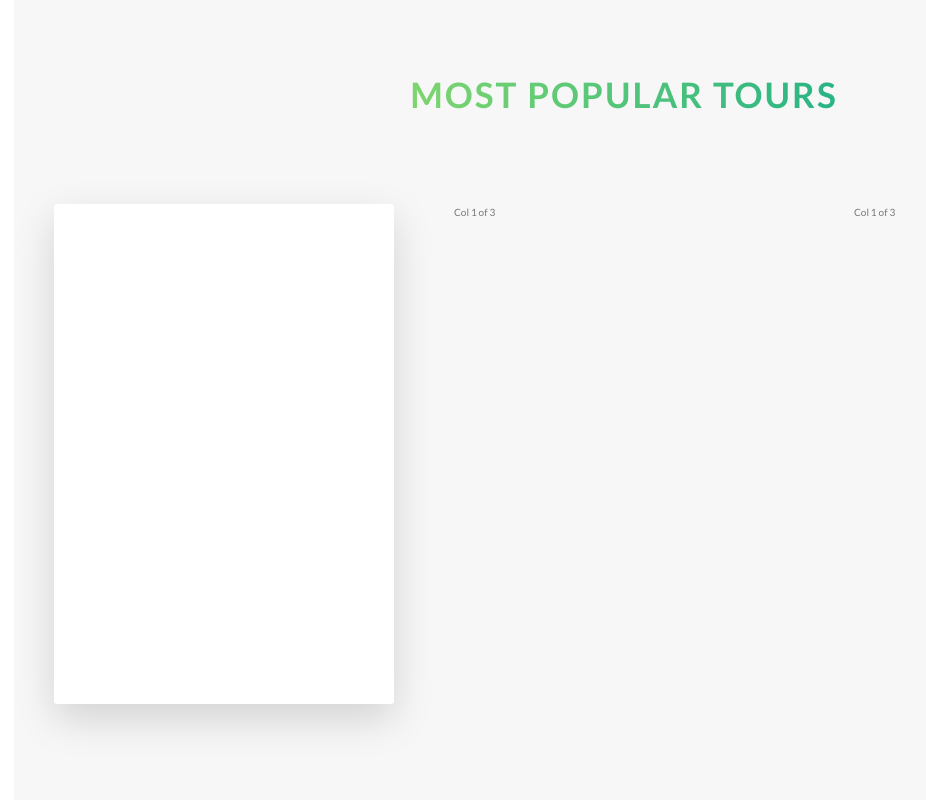
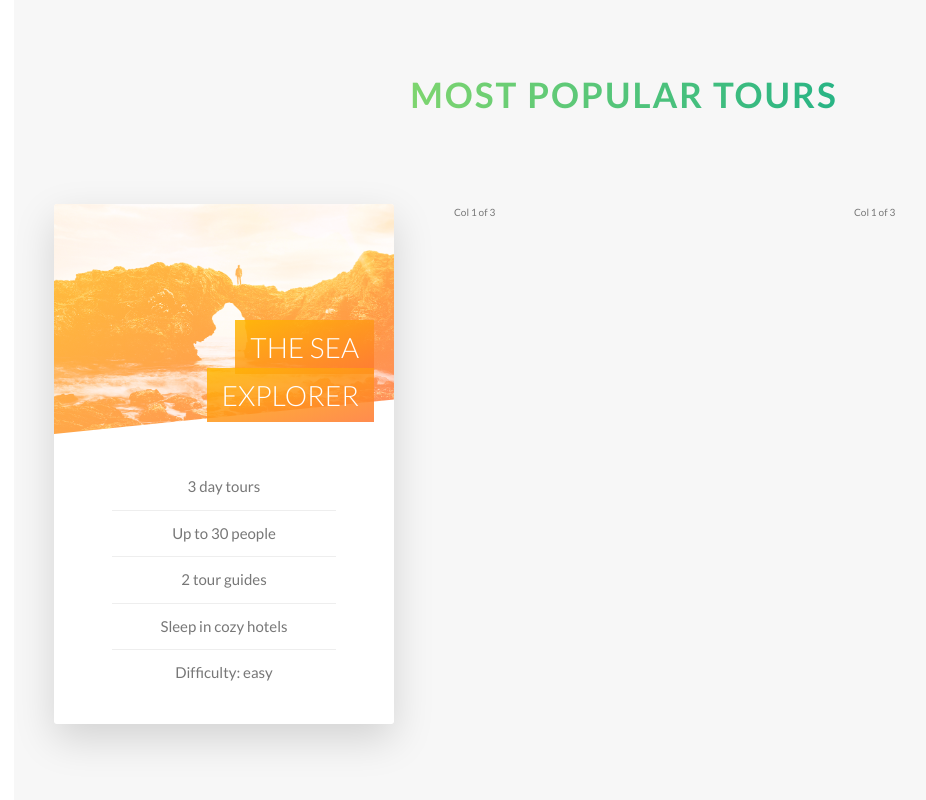
Before and after one commit to JoseIgnacioTapia/nature-site-project, a website: page index.html in a window 1280 px wide. Shown: the part 2218-3018 px from the top of the page, without its empty margins (16-942 px from the left). Drawn offline with Linux system fonts and the light colour scheme.

Commit message:
Building the Tours Section

```diff
--- a/index.html
+++ b/index.html
@@ -144,7 +144,23 @@
           <div class="col-1-of-3">
             <div class="card">
               <div class="card__side card__side--front">
-                FRONT
+                <div class="card__picture card__picture--1">
+                  &nbsp;
+                </div>
+                <h4 class="card__heading">
+                  <span class="card__heading-span card__heading-span--1"
+                    >The Sea Explorer</span
+                  >
+                </h4>
+                <div class="card__details">
+                  <ul>
+                    <li>3 day tours</li>
+                    <li>Up to 30 people</li>
+                    <li>2 tour guides</li>
+                    <li>Sleep in cozy hotels</li>
+                    <li>Difficulty: easy</li>
+                  </ul>
+                </div>
               </div>
               <div class="card__side card__side--back card__side--back-1">
                 BACK
--- a/sass/abstracts/_variables.scss
+++ b/sass/abstracts/_variables.scss
@@ -10,6 +10,7 @@
 $color-tertiary-dark: #5643fa;
 
 $color-grey-light-1: #f7f7f7;
+$color-grey-light-2: #eee;
 
 $color-gray-dark: #777;
 $color-white: #fff;
--- a/sass/components/_card.scss
+++ b/sass/components/_card.scss
@@ -1,15 +1,12 @@
 .card {
+  // FUNCTIONALITY
   perspective: 150rem;
   -moz-perspective: 150rem;
   position: relative;
-  height: 50rem;
+  height: 52rem;
 
   &__side {
-    background-color: orangered;
-    color: #fff;
-    font-size: 2rem;
-
-    height: 50rem;
+    height: 52rem;
     transition: all 0.8s ease;
     position: absolute;
     top: 0;
@@ -17,6 +14,7 @@
     width: 100%;
     backface-visibility: hidden;
     border-radius: 3px;
+    overflow: hidden;
     box-shadow: 0 1.5rem 4rem rgba($color-black, 0.15);
 
     &--front {
@@ -37,10 +35,82 @@
   }
 
   &:hover &__side--front {
-    transform: rotateY(180deg);
+    transform: rotateY(-180deg);
   }
 
   &:hover &__side--back {
     transform: rotateY(0);
   }
+
+  // FRONT SIDE STYLING
+  &__picture {
+    background-size: cover;
+    height: 23rem;
+    background-blend-mode: screen;
+    -webkit-clip-path: polygon(0 0, 100% 0, 100% 85%, 0 100%);
+    clip-path: polygon(0 0, 100% 0, 100% 85%, 0 100%);
+
+    &--1 {
+      background-image: linear-gradient(
+          to right bottom,
+          $color-secondary-light,
+          $color-secondary-dark
+        ),
+        url(../img/nat-5.jpg);
+    }
+
+    &--2 {
+      background-image: url(../img/nat-5.jpg);
+    }
+
+    &--3 {
+      background-image: url(../img/nat-5.jpg);
+    }
+  }
+
+  &__heading {
+    font-size: 2.8rem;
+    font-weight: 300;
+    text-transform: uppercase;
+    text-align: right;
+    color: $color-white;
+    position: absolute;
+    top: 12rem;
+    right: 2rem;
+    width: 75%;
+  }
+
+  &__heading-span {
+    padding: 1rem 1.5rem;
+    --webkit-box-decoration-break: clone;
+    box-decoration-break: clone;
+
+    &--1 {
+      background-image: linear-gradient(
+        to right bottom,
+        rgba($color-secondary-light, 0.85),
+        rgba($color-secondary-dark, 0.85)
+      );
+    }
+  }
+
+  &__details {
+    padding: 3rem;
+
+    ul {
+      margin: 0 auto;
+      list-style: none;
+      width: 80%;
+
+      li {
+        text-align: center;
+        font-size: 1.5rem;
+        padding: 1rem;
+
+        &:not(:last-child) {
+          border-bottom: 1px solid $color-grey-light-2;
+        }
+      }
+    }
+  }
 }
--- a/sass/layout/_header.scss
+++ b/sass/layout/_header.scss
@@ -10,6 +10,7 @@
   background-position: top;
   position: relative;
 
+  -webkit-clip-path: polygon(0 0, 100% 0, 100% 75vh, 0 100%);
   clip-path: polygon(0 0, 100% 0, 100% 75vh, 0 100%);
 
   &__logo-box {
```
Also changed, not shown: css/style.css.
